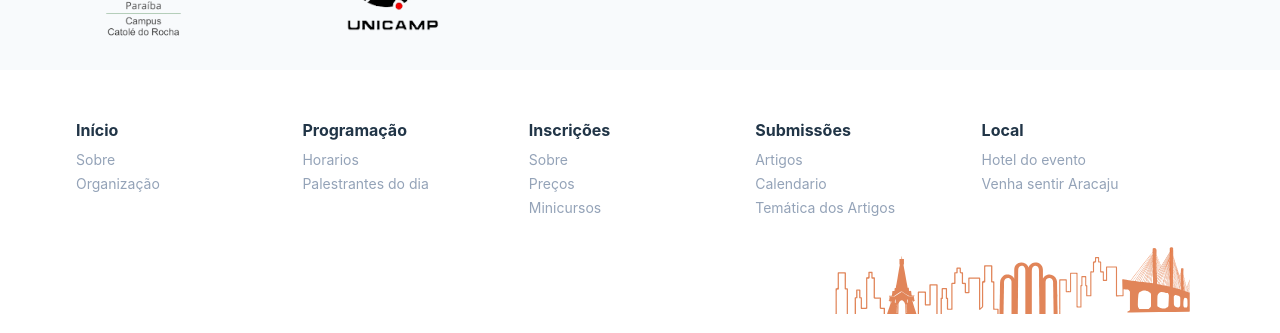
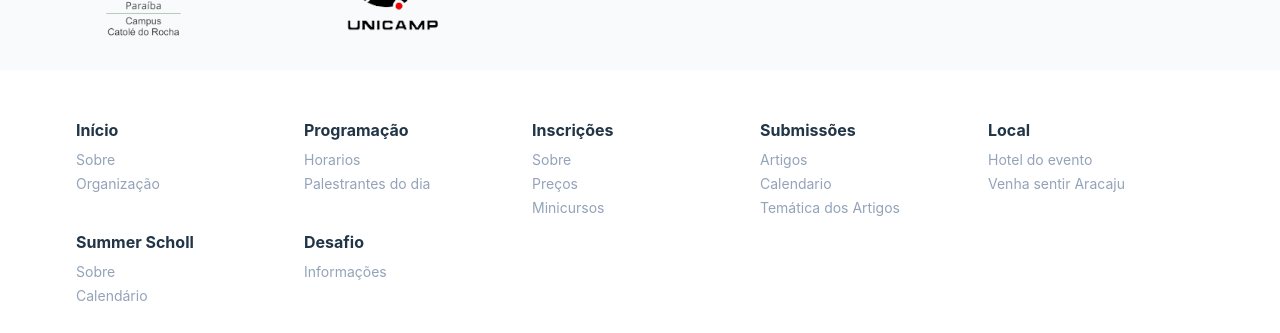
Before and after one commit to softeam-org/sibragecsbtic-web, a React (Vite) app: page / in a window 1280 px wide. Shown: the part 3022-3355 px from the top of the page. Built offline with nearby package versions, Linux system fonts and the light colour scheme; what tailwind-nord would draw is missing.

Commit message:
Desafio e SummerSchool adicionado no Footer

```diff
--- a/src/components/Footer.jsx
+++ b/src/components/Footer.jsx
@@ -18,7 +18,7 @@ function Footer() {
   return (
     <div className='bg-nord0'>
       <div className='max-w-6xl mx-auto px-3'>
-        <div className='grid grid-cols-1 md:grid-cols-3 lg:grid-cols-5 bg-nord0 pt-12 gap-6 sm:gap-1'>
+        <div className='grid grid-cols-1 md:grid-cols-3 lg:grid-cols-5 bg-nord0 pt-12 gap-6 sm:gap-3'>
           <div className='flex flex-col gap-2'>
             <a className='text-nord4 font-bold'>Início</a>
             <div className='flex flex-col gap-0 md:gap-1'>
@@ -115,6 +115,40 @@ function Footer() {
               </Link>
             </div>
           </div>
+
+          <div className='flex flex-col gap-2'>
+            <a
+              // to='/local'
+              // onClick={scrollToTop}
+              className='text-nord4 font-bold'
+            >
+              Summer Scholl
+            </a>
+            <div className='flex flex-col gap-0 md:gap-1'>
+              <Link to='summer-school/#sobre' className='text-sm text-slate-400'>
+                Sobre
+              </Link>
+              <Link to='summer-school/#calendario' className='text-sm text-slate-400'>
+                Calendário
+              </Link>
+            </div>
+          </div>
+
+          <div className='flex flex-col gap-2'>
+            <a
+              // to='/local'
+              // onClick={scrollToTop}
+              className='text-nord4 font-bold'
+            >
+              Desafio
+            </a>
+            <div className='flex flex-col gap-0 md:gap-1'>
+              <Link to='desafio/#info' className='text-sm text-slate-400'>
+                Informações
+              </Link>
+            </div>
+          </div>
+
         </div>
 
         <div className='h-24 w-full relative overflow-hidden bg-nord0'>
```
